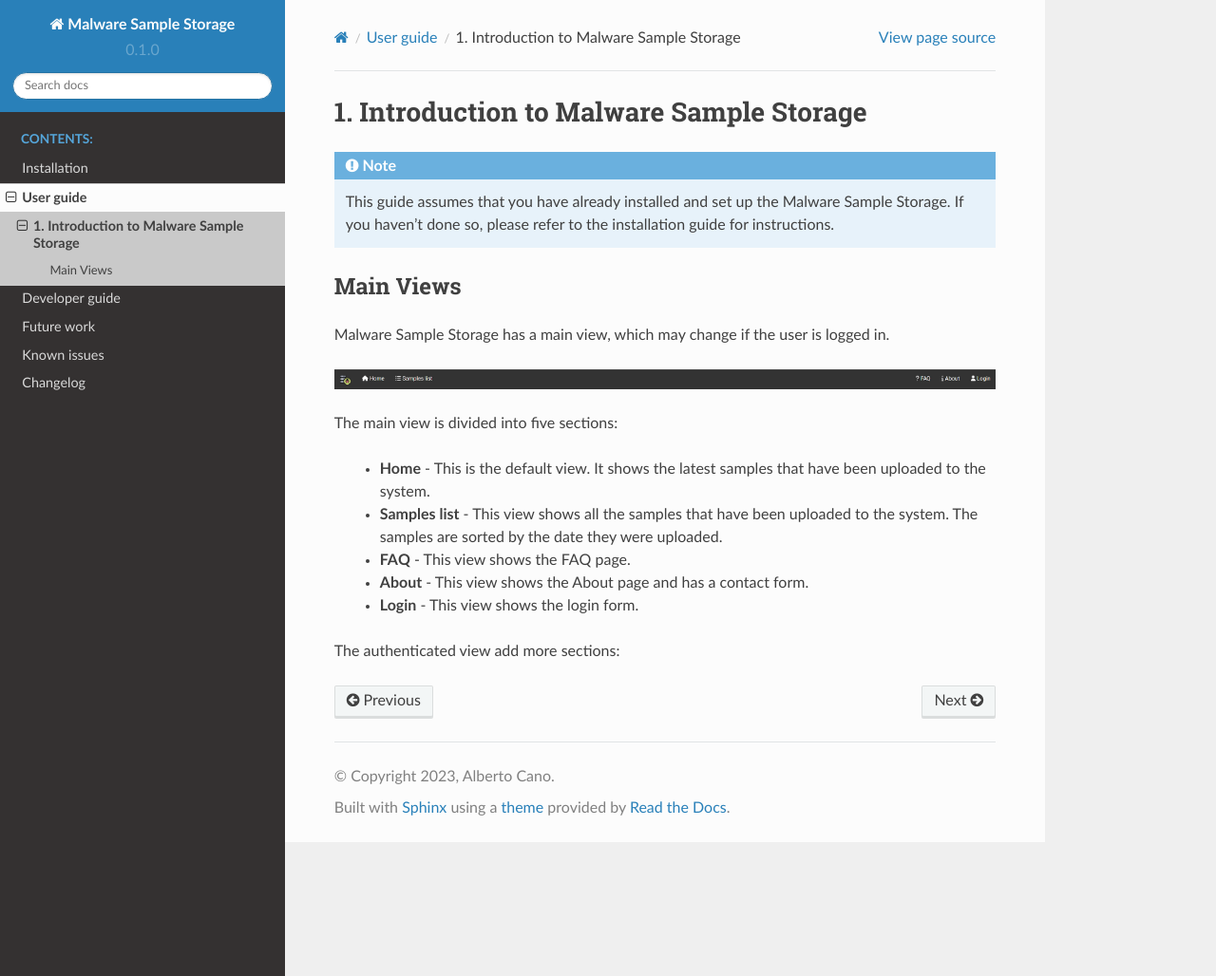
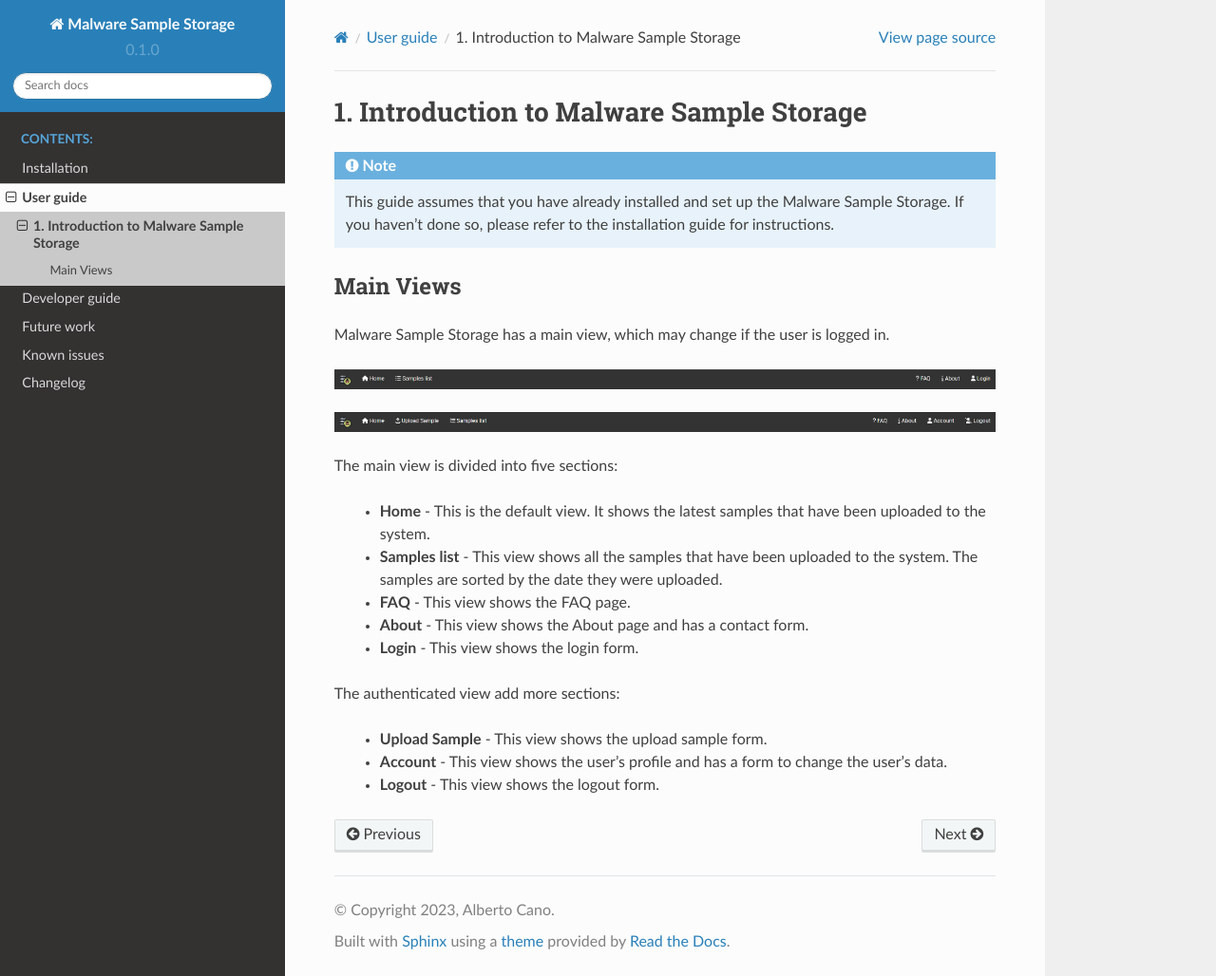
Before and after one commit to AlbertoCanoD/tfg-docs, a Sphinx documentation site: the page built from docs/source/user-guide/1-Introduction.rst, in a window 1280 px wide and 1028 px high. Shown: the whole window at 95% size. Built offline with Sphinx 7.4.7 and the Read the Docs theme 2.0.0, drawn with Linux system fonts in a browser that asks for light colours; pages that are not in the unit, such as notebooks, are missing from menus; some of the changed lines change nothing that is shown.

Commit message:
Update 1-Introduction.rst

```diff
--- a/docs/source/user-guide/1-Introduction.rst
+++ b/docs/source/user-guide/1-Introduction.rst
@@ -13,6 +13,10 @@ Malware Sample Storage has a main view, which may change if the user is logged i
    :target: ../img/mss_main_view.png
    :alt: Malware Sample Storage main view
 
+.. image:: ../img/mss_main_auth_view.png
+   :target: ../img/mss_main_auth_view.png
+   :alt: Malware Sample Storage main auth view
+
 The main view is divided into five sections:
 
    * **Home** - This is the default view. It shows the latest samples that have been uploaded to the system.
@@ -23,10 +27,6 @@ The main view is divided into five sections:
 
 The authenticated view add more sections:
 
-.. image:: ../img/mss_main_auth_view.png
-   :target: ../img/mss_main_auth_view.png
-   :alt: Malware Sample Storage main auth view
-
-      * **Upload Sample** - This view shows the upload sample form.
-      * **Account** - This view shows the user's profile and has a form to change the user's data.
-      * **Logout** - This view shows the logout form.
+   * **Upload Sample** - This view shows the upload sample form.
+   * **Account** - This view shows the user's profile and has a form to change the user's data.
+   * **Logout** - This view shows the logout form.
```
